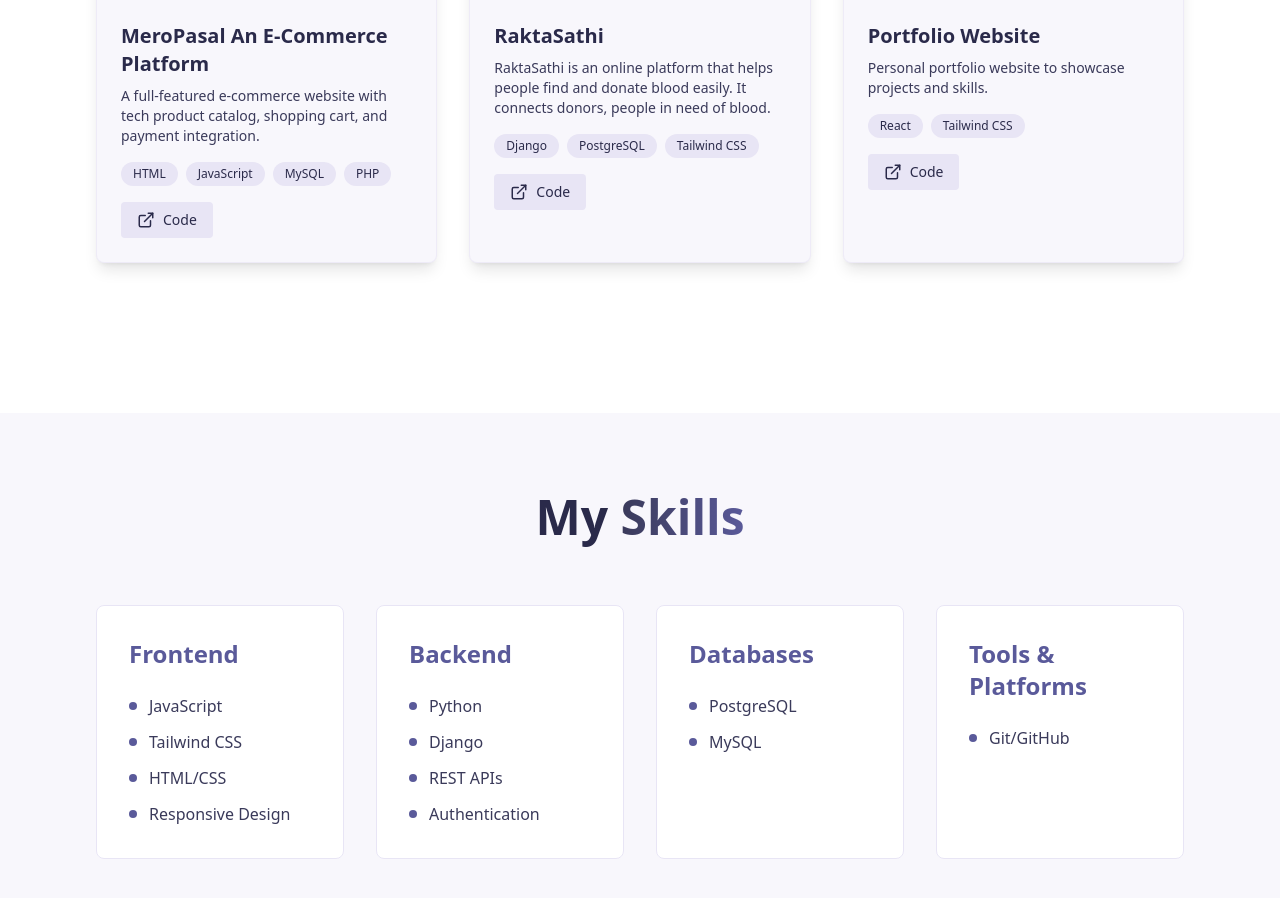
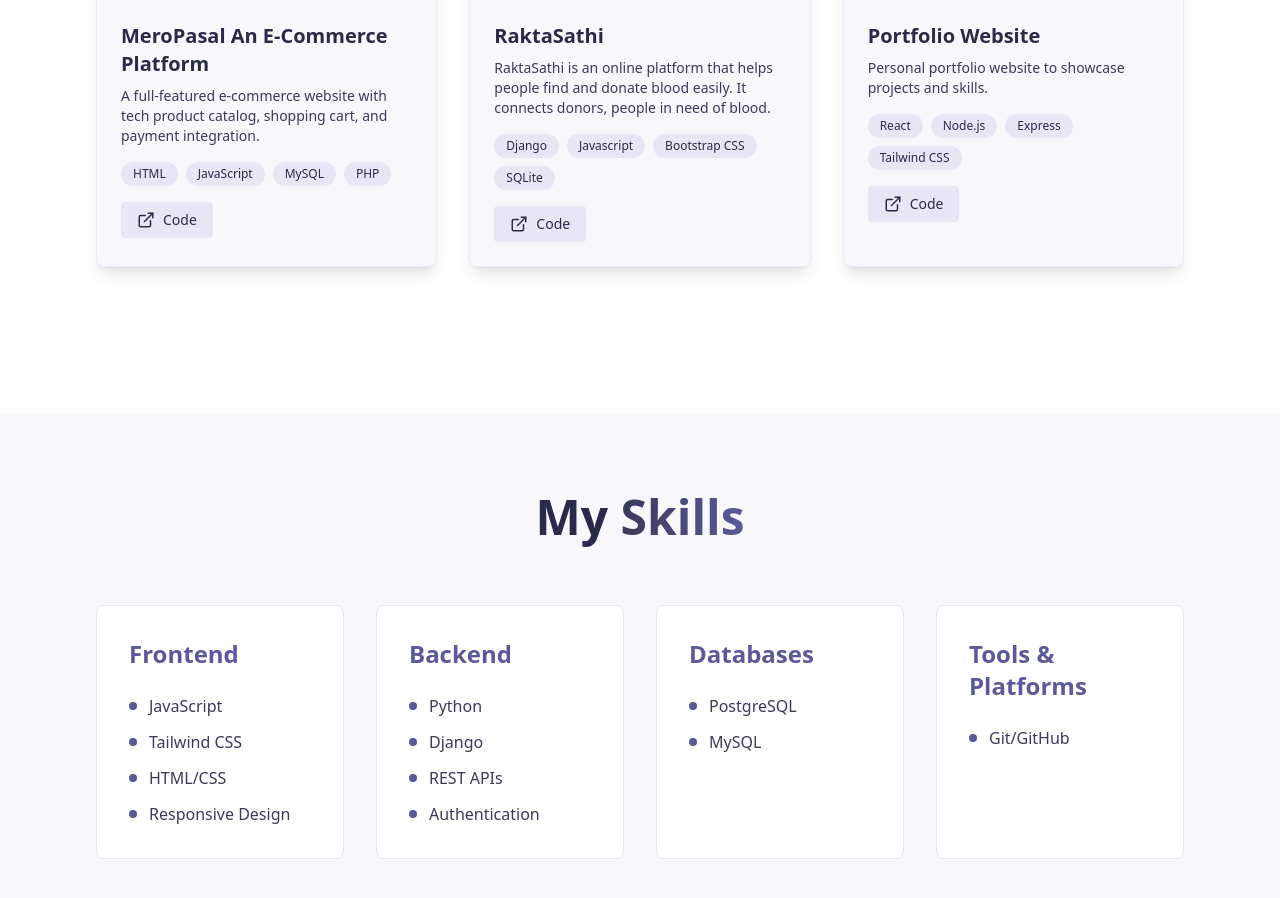
Before and after one commit to sahanhomah/Portfolio, a React (Vite) app: page / in a window 1280 px wide. Shown: the part 1987-2885 px from the top of the page. Built offline with nearby package versions, Linux system fonts and the light colour scheme.

Commit message:
SMALL CHANGE

```diff
--- a/src/components/Projects.jsx
+++ b/src/components/Projects.jsx
@@ -40,7 +40,7 @@ export default function Projects() {
       id: 2,
       title: "RaktaSathi",
       description: "RaktaSathi is an online platform that helps people find and donate blood easily. It connects donors, people in need of blood.",
-      tech: ["Django", "PostgreSQL", "Tailwind CSS"],
+      tech: ["Django",  "Javascript","Bootstrap CSS","SQLite",],
       github: "https://github.com/sahanhomah/RaktaSathi.git",
       image: raktasathi
     },
@@ -48,7 +48,7 @@ export default function Projects() {
       id: 3,
       title: "Portfolio Website",
       description: "Personal portfolio website to showcase projects and skills.",
-      tech: ["React", "Tailwind CSS"],
+      tech: ["React", "Node.js", "Express", "Tailwind CSS"],
       github: "https://github.com/sahanhomah/Portfolio.git",
       image: portfolio
     }
```
